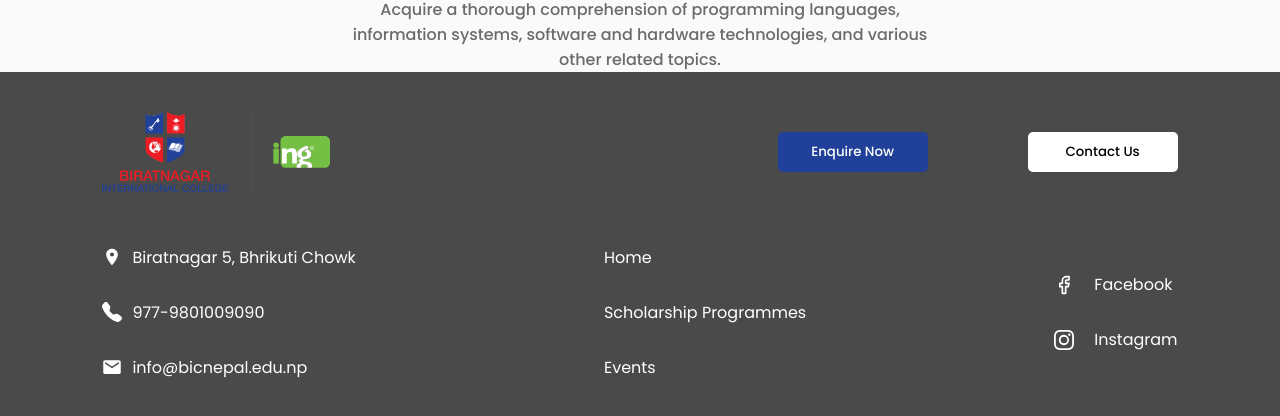
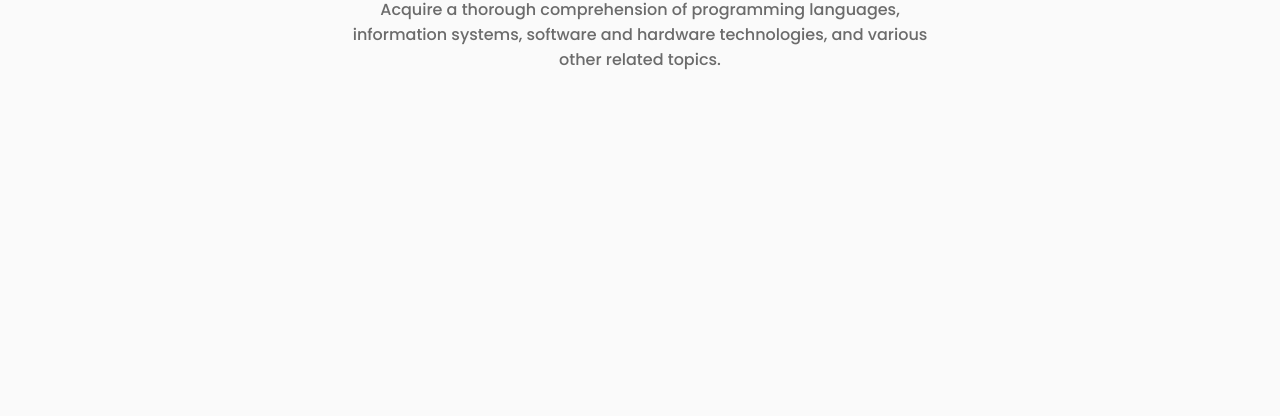
Before and after one commit to SuyogSky/bic-clone, a React (Create React App) app: page /bihm in a window 1280 px wide. Shown: the part 1339-1755 px from the top of the page. After the commit the page ends 1411 px from the top, so only its background shows below. Built offline with nearby package versions, Linux system fonts and the light colour scheme.

Commit message:
Some fixing

```diff
--- a/src/components/LifeAtBic/LifeStyle.scss
+++ b/src/components/LifeAtBic/LifeStyle.scss
@@ -6,7 +6,7 @@
   }
 }
 
-.footer-top{
+footer{
 
     display: none;
 
```
